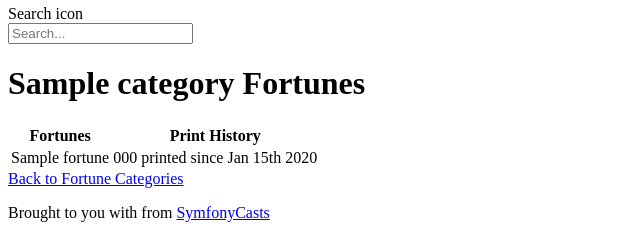
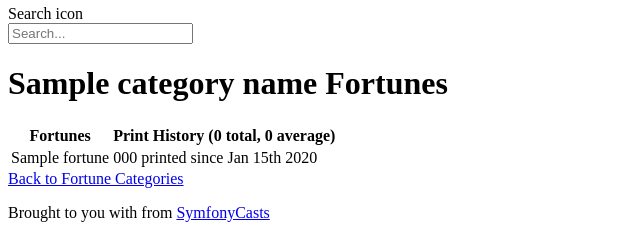
Before and after one commit to Amaru221/FortuneCookies, a Symfony app: template templates/fortune/showCategory.html.twig in a window 1280 px wide. Shown: the part 1823-2061 px from the top of the page, without its empty margins (0-640 px from the left). Run offline with Twig, Linux system fonts and the light colour scheme; the template is opened without the code that fills it: most values are stand-ins (such as "Sample title", 1, 10 or a date in 2020); some libraries are stand-ins or nearby versions.

Commit message:
included new data fortunesPrinted and categoryname

```diff
--- a/templates/fortune/showCategory.html.twig
+++ b/templates/fortune/showCategory.html.twig
@@ -3,7 +3,7 @@
 {% block body %}
 
 
-<h1 class="text-3xl p-5 text-center my-4 font-semibold"><span class="fa {{ category.iconKey }}"></span> {{ category.name }} Fortunes</h1>
+<h1 class="text-3xl p-5 text-center my-4 font-semibold"><span class="fa {{ category.iconKey }}"></span> {{ categoryName }} Fortunes</h1>
 <div class="flex justify-center mb-16 px-4">
     <div>
         <table class="table-auto border mb-6">
@@ -13,7 +13,7 @@
                         Fortunes
                     </th>
                     <th class="border p-4">
-                        Print History
+                        Print History ({{ fortunesPrinted|number_format }} total, {{ fortunesAverage|number_format }} average)
                     </th>
                 </tr>
             </thead>
```
Also changed, not shown: 1 other file.
